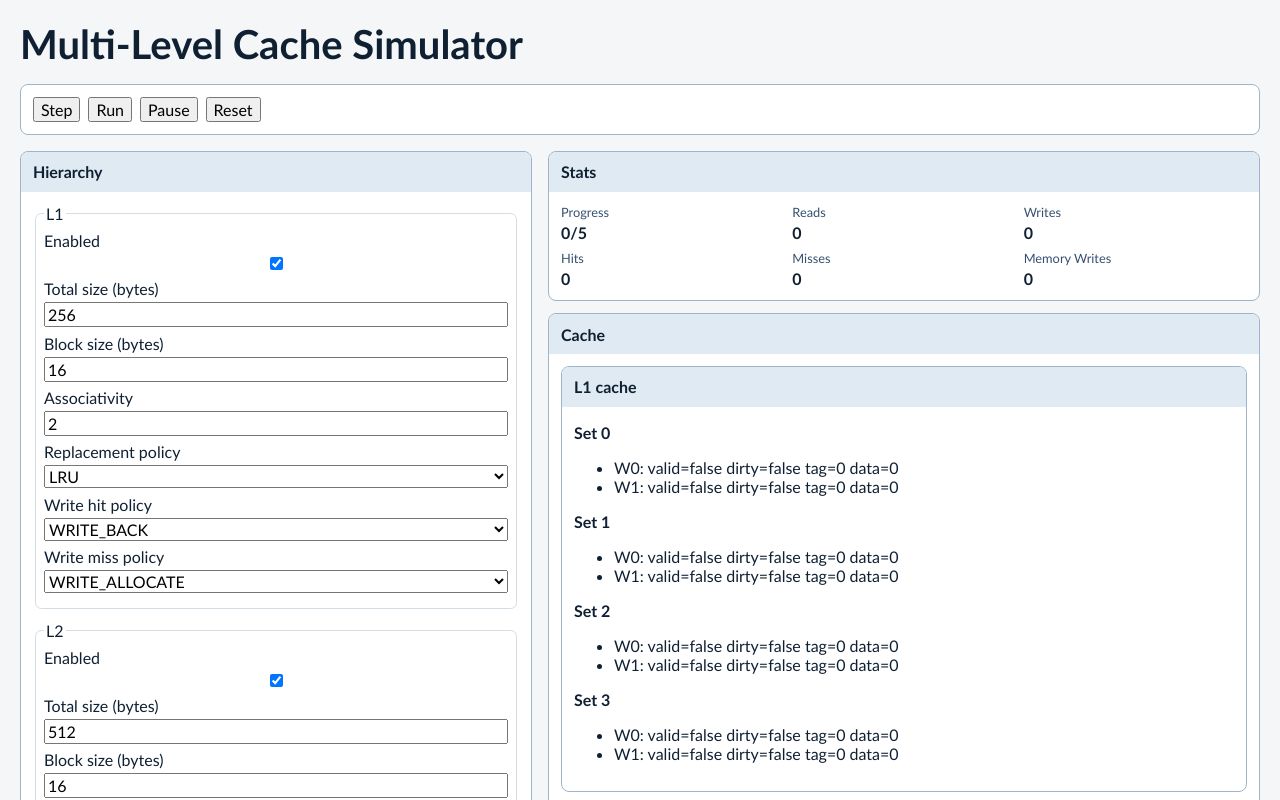
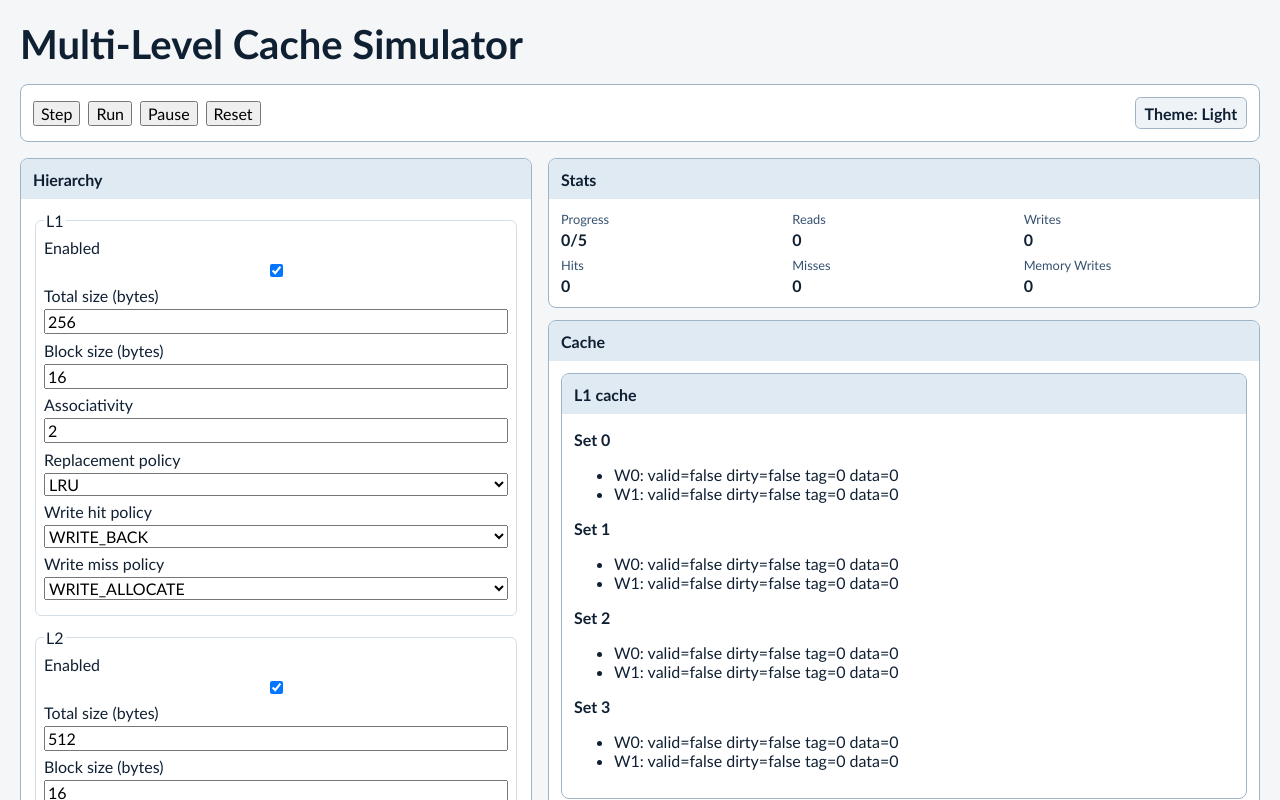
Before and after one commit to sohambagchi/cache-simulator, a React (Vite) app: page / in a window 1280 px wide. Shown: the top 800 px of the page. Built offline with nearby package versions, Linux system fonts and the light colour scheme.

Commit message:
feat(ui): apply academic theme tokens and dark mode toggle

```diff
--- a/src/styles/app.css
+++ b/src/styles/app.css
@@ -8,6 +8,7 @@ body {
   background: var(--bg);
   color: var(--text);
   font-family: "Trebuchet MS", "Gill Sans", sans-serif;
+  transition: background-color 120ms ease-out, color 120ms ease-out;
 }
 
 .app-shell {
@@ -53,6 +54,27 @@ h1 {
   display: flex;
   gap: 0.5rem;
   flex-wrap: wrap;
+  align-items: center;
+}
+
+.theme-toggle {
+  margin-left: auto;
+  border: 1px solid var(--border-muted);
+  border-radius: 0.35rem;
+  background: var(--surface-accent);
+  color: var(--text-strong);
+  padding: 0.35rem 0.55rem;
+  cursor: pointer;
+  font-weight: 600;
+}
+
+.theme-toggle:hover {
+  background: var(--surface-muted);
+}
+
+.theme-toggle:focus-visible {
+  outline: 2px solid var(--text-muted);
+  outline-offset: 2px;
 }
 
 .global-control-bar__status {
--- a/src/styles/theme.css
+++ b/src/styles/theme.css
@@ -2,13 +2,30 @@
   color-scheme: light;
   --bg: #f4f6f8;
   --text: #102033;
-  --text-strong: #102033;
+  --text-strong: #0f1f31;
   --text-muted: #35506f;
   --surface-card: #ffffff;
   --surface-muted: #dfeaf3;
+  --surface-accent: #eef3f8;
   --border-muted: #9fb4c7;
   --border-subtle: #d3dde6;
   --status-error-text: #7f1724;
   --status-warning-text: #9a3412;
   --status-warning-bg: #fff7ed;
 }
+
+:root[data-theme="dark"] {
+  color-scheme: dark;
+  --bg: #0f1620;
+  --text: #e4ebf3;
+  --text-strong: #f5f8fc;
+  --text-muted: #b2c1d3;
+  --surface-card: #162232;
+  --surface-muted: #1d2d42;
+  --surface-accent: #22344b;
+  --border-muted: #40546b;
+  --border-subtle: #31465d;
+  --status-error-text: #fecaca;
+  --status-warning-text: #fde68a;
+  --status-warning-bg: #3a2a12;
+}
--- /dev/null
+++ b/src/ui/common/ThemeToggle.tsx
@@ -0,0 +1,24 @@
+import { useEffect, useState } from "react";
+
+type ThemeMode = "light" | "dark";
+
+export function ThemeToggle() {
+  const [theme, setTheme] = useState<ThemeMode>("light");
+
+  useEffect(() => {
+    document.documentElement.setAttribute("data-theme", theme);
+  }, [theme]);
+
+  return (
+    <button
+      type="button"
+      className="theme-toggle"
+      data-testid="theme-toggle"
+      aria-label="Toggle theme"
+      aria-pressed={theme === "dark"}
+      onClick={() => setTheme((current) => (current === "light" ? "dark" : "light"))}
+    >
+      Theme: {theme === "light" ? "Light" : "Dark"}
+    </button>
+  );
+}
--- a/src/ui/controls/GlobalControlBar.tsx
+++ b/src/ui/controls/GlobalControlBar.tsx
@@ -1,4 +1,5 @@
 import type { Action } from "../../state/actions";
+import { ThemeToggle } from "../common/ThemeToggle";
 
 type GlobalControlBarProps = {
   canRun: boolean;
@@ -9,7 +10,12 @@ type GlobalControlBarProps = {
 
 export function GlobalControlBar({ canRun, isPlaying, statusMessage, onDispatch }: GlobalControlBarProps) {
   return (
-    <section className="global-control-bar" data-testid="global-control-bar" aria-label="Simulation controls">
+    <section
+      className="global-control-bar"
+      data-testid="global-control-bar"
+      data-playing={isPlaying ? "true" : "false"}
+      aria-label="Simulation controls"
+    >
       <div className="global-control-bar__buttons">
         <button data-action="step" type="button" disabled={!canRun} onClick={() => onDispatch({ type: "STEP" })}>
           Step
@@ -23,6 +29,7 @@ export function GlobalControlBar({ canRun, isPlaying, statusMessage, onDispatch
         <button data-action="reset" type="button" onClick={() => onDispatch({ type: "RESET" })}>
           Reset
         </button>
+        <ThemeToggle />
       </div>
       {statusMessage ? <p className="global-control-bar__status">{statusMessage}</p> : null}
     </section>
```
Also changed, not shown: 1 other file (tests, documents, lock files or other folders).
